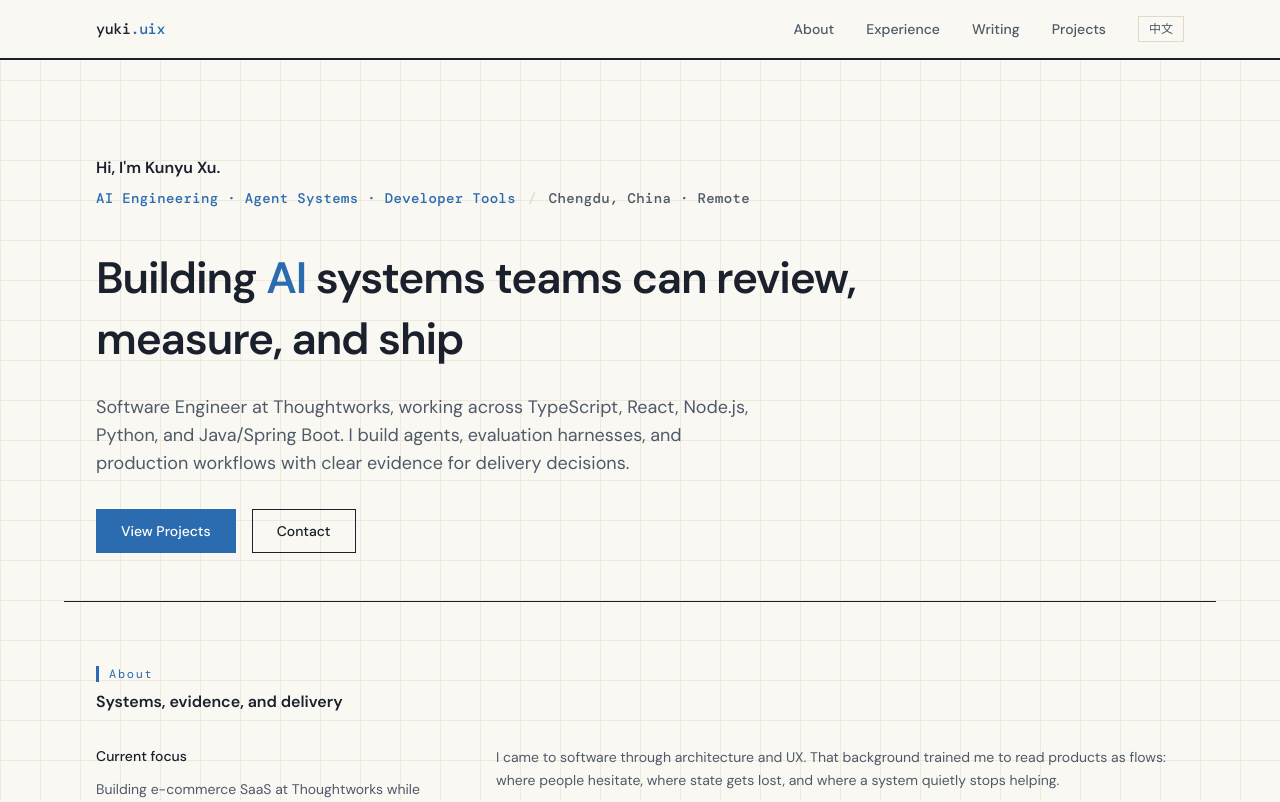
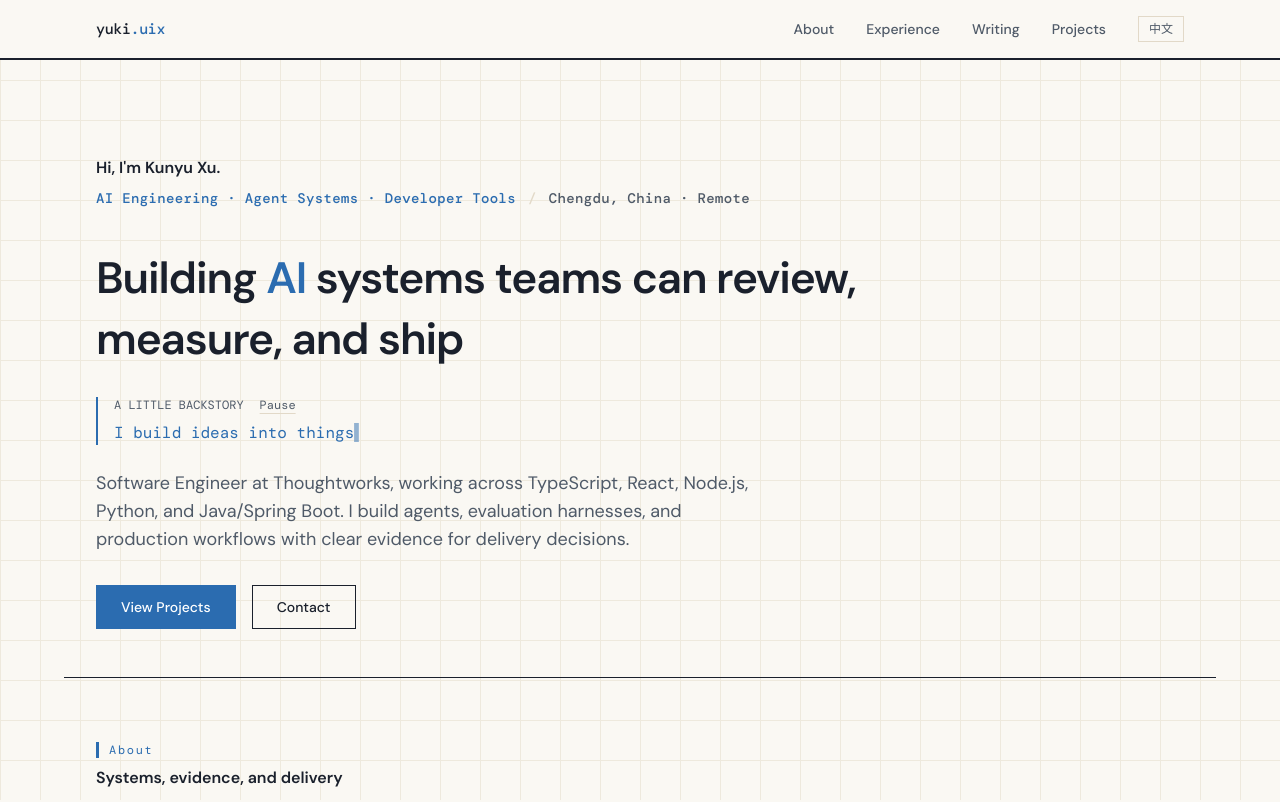
Before and after one commit to yuki-uix/yukiuix-dev, a Next.js app: page /en in a window 1280 px wide. Shown: the top 802 px of the page. Built offline with nearby package versions, Linux system fonts and the light colour scheme.

Commit message:
Add bilingual typewriter introduction to homepage

```diff
--- a/app/globals.css
+++ b/app/globals.css
@@ -345,3 +345,12 @@ body {
     opacity: 0.4;
   }
 }
+
+/* The introduction runs once; the cursor rests when typing is paused or done. */
+.hero-typewriter .Typewriter__cursor { animation: hero-cursor 1s steps(2, start) infinite; }
+.hero-typewriter[data-state="paused"] .Typewriter__cursor { animation: none; }
+.hero-typewriter[data-state="done"] .Typewriter__cursor { visibility: hidden; animation: none; }
+@keyframes hero-cursor { to { opacity: 0; } }
+@media (prefers-reduced-motion: reduce) {
+  .hero-typewriter .Typewriter__cursor { display: none; animation: none; }
+}
--- a/components/Hero.tsx
+++ b/components/Hero.tsx
@@ -1,4 +1,5 @@
 import { useTranslations } from "next-intl";
+import HeroTypewriter from "@/components/HeroTypewriter";
 import { Link } from "@/i18n/navigation";
 
 export default function Hero() {
@@ -24,6 +25,13 @@ export default function Hero() {
         {t("headingAfter")}
       </h1>
 
+      <HeroTypewriter copy={{
+        prefix: t("typewriter.prefix"), first: t("typewriter.first"),
+        second: t("typewriter.second"), final: t("typewriter.final"),
+        label: t("typewriter.label"), pause: t("typewriter.pause"),
+        resume: t("typewriter.resume"), replay: t("typewriter.replay"),
+      }} />
+
       <p className="mt-6 max-w-2xl text-base leading-relaxed text-muted sm:text-lg">
         {t("description")}
       </p>
--- /dev/null
+++ b/components/HeroTypewriter.tsx
@@ -0,0 +1,86 @@
+"use client";
+
+import { useEffect, useRef, useState } from "react";
+import type { TypewriterClass } from "typewriter-effect";
+
+type Copy = {
+  prefix: string; first: string; second: string; final: string;
+  label: string; pause: string; resume: string; replay: string;
+};
+
+export default function HeroTypewriter({ copy }: { copy: Copy }) {
+  const target = useRef<HTMLSpanElement>(null);
+  const writer = useRef<TypewriterClass | null>(null);
+  const [status, setStatus] = useState<"static" | "playing" | "paused" | "done">("static");
+  const [run, setRun] = useState(0);
+
+  useEffect(() => {
+    const element = target.current;
+    if (!element) return;
+    const preference = window.matchMedia("(prefers-reduced-motion: reduce)");
+    let cancelled = false;
+    const showStatic = () => {
+      writer.current?.stop();
+      writer.current = null;
+      element.textContent = copy.prefix + copy.final;
+      setStatus("static");
+    };
+    const start = async () => {
+      if (preference.matches) { showStatic(); return; }
+      try {
+        const { default: TypewriterCore } = await import("typewriter-effect/dist/core");
+        if (cancelled || preference.matches) return;
+        element.textContent = "";
+        const instance = new TypewriterCore(element, {
+          delay: 65, deleteSpeed: 32, cursor: "▍", loop: false,
+          skipAddStyles: true,
+        });
+        writer.current = instance;
+        setStatus("playing");
+        instance.typeString(copy.prefix).typeString(copy.first)
+          .pauseFor(850).deleteChars(Array.from(copy.first).length)
+          .typeString(copy.second).pauseFor(1000)
+          .deleteChars(Array.from(copy.second).length)
+          .typeString(copy.final)
+          .callFunction(() => { if (!cancelled) setStatus("done"); })
+          .start();
+      } catch { if (!cancelled) showStatic(); }
+    };
+    const onPreference = () => {
+      // Switching motion preferences ends this run; replay remains opt-in.
+      showStatic();
+    };
+    preference.addEventListener("change", onPreference);
+    void start();
+    return () => {
+      cancelled = true;
+      preference.removeEventListener("change", onPreference);
+      writer.current?.stop();
+      writer.current = null;
+    };
+  }, [copy, run]);
+
+  const toggle = () => {
+    if (status === "playing") { writer.current?.stop(); setStatus("paused"); }
+    else if (status === "paused") { writer.current?.start(); setStatus("playing"); }
+    else setRun((value) => value + 1);
+  };
+
+  return (
+    <div className="mt-7 max-w-2xl border-l-2 border-primary pl-4">
+      <div className="mb-2 flex items-center gap-4 font-mono text-xs text-muted">
+        <span>{copy.label}</span>
+        {status !== "static" && (
+          <button type="button" onClick={toggle} className="underline decoration-hairline underline-offset-4 hover:text-primary focus-visible:outline focus-visible:outline-2 focus-visible:outline-offset-4 focus-visible:outline-primary">
+            {status === "playing" ? copy.pause : status === "paused" ? copy.resume : copy.replay}
+          </button>
+        )}
+      </div>
+      <p className="relative font-mono text-sm leading-7 text-primary sm:text-base">
+        <span className="sr-only">{copy.prefix}{copy.final}</span>
+        <span aria-hidden="true" className="invisible block">{copy.prefix}{copy.final}</span>
+        <span aria-hidden="true" ref={target} data-state={status} className="hero-typewriter absolute inset-0">{copy.prefix}{copy.final}</span>
+      </p>
+    </div>
+  );
+}
--- a/messages/en.json
+++ b/messages/en.json
@@ -17,7 +17,17 @@
     "description": "Software Engineer at Thoughtworks, working across TypeScript, React, Node.js, Python, and Java/Spring Boot. I build agents, evaluation harnesses, and production workflows with clear evidence for delivery decisions.",
     "viewProjects": "View Projects",
     "contact": "Contact",
-    "location": "Chengdu, China · Remote"
+    "location": "Chengdu, China · Remote",
+    "typewriter": {
+      "prefix": "I build ",
+      "first": "buildings.",
+      "second": "AI agents.",
+      "final": "ideas into things people can use.",
+      "label": "A LITTLE BACKSTORY",
+      "pause": "Pause",
+      "resume": "Resume",
+      "replay": "Replay"
+    }
   },
   "projects": {
     "heading": "Projects",
--- a/messages/zh.json
+++ b/messages/zh.json
@@ -17,7 +17,17 @@
     "description": "Thoughtworks 软件开发工程师，工作覆盖 TypeScript、React、Node.js、Python 与 Java / Spring Boot。我构建 Agent、评估工具和生产工作流，用清晰证据支持交付判断。",
     "viewProjects": "查看项目",
     "contact": "联系我",
-    "location": "成都 · 远程办公"
+    "location": "成都 · 远程办公",
+    "typewriter": {
+      "prefix": "我搭建",
+      "first": "建筑。",
+      "second": "AI Agent。",
+      "final": "能让人用起来的想法。",
+      "label": "一点关于我",
+      "pause": "暂停",
+      "resume": "继续",
+      "replay": "重播"
+    }
   },
   "projects": {
     "heading": "项目",
--- a/package.json
+++ b/package.json
@@ -17,7 +17,8 @@
     "react": "^18",
     "react-dom": "^18",
     "rehype-highlight": "^7.0.2",
-    "remark-gfm": "^4.0.1"
+    "remark-gfm": "^4.0.1",
+    "typewriter-effect": "^2.22.0"
   },
   "devDependencies": {
     "@types/node": "^20",
--- /dev/null
+++ b/types/typewriter-core.d.ts
@@ -0,0 +1,4 @@
+declare module "typewriter-effect/dist/core" {
+  import { TypewriterClass } from "typewriter-effect";
+  export default TypewriterClass;
+}
```
Also changed, not shown: 1 other file (tests, documents, lock files or other folders).
